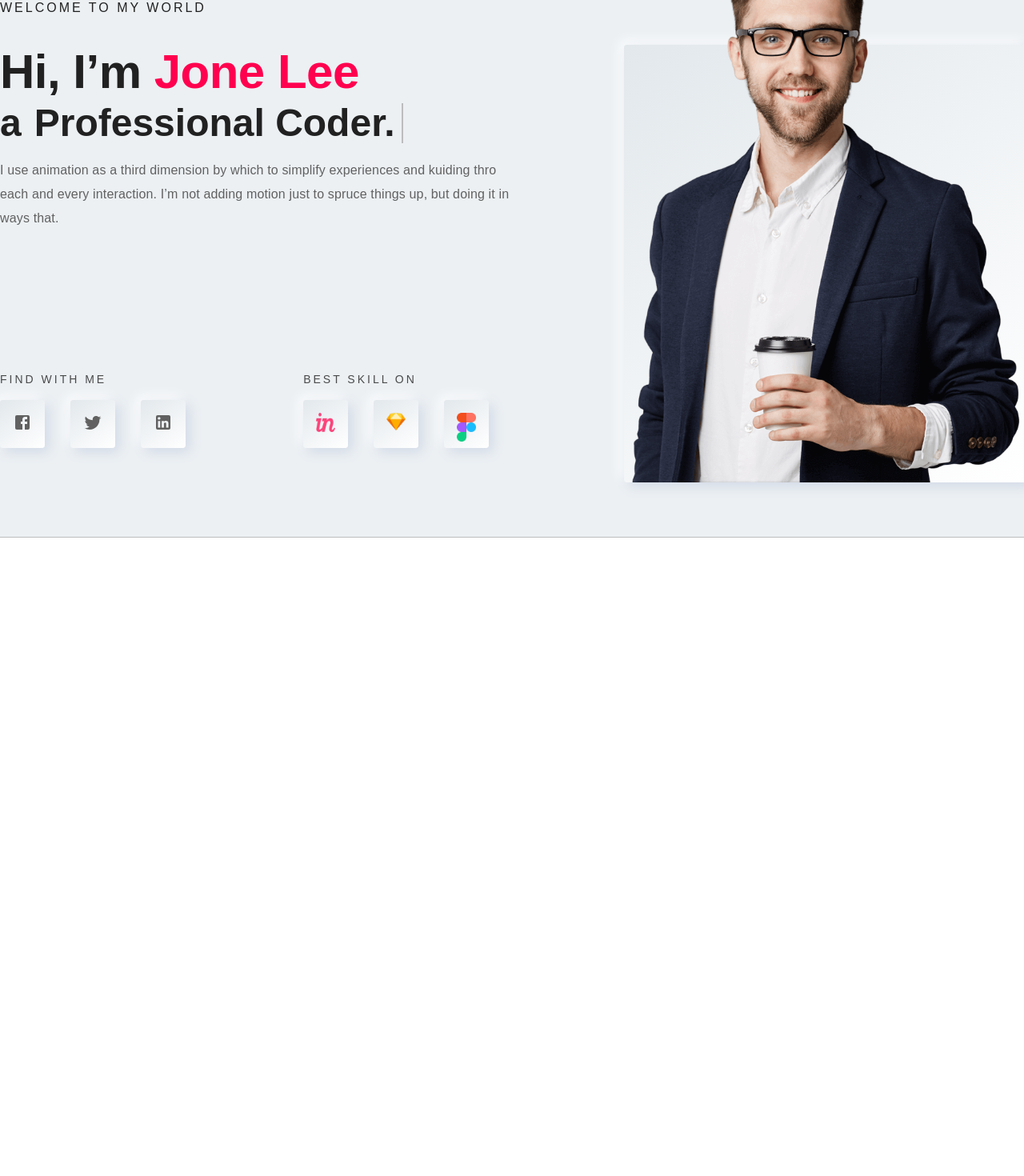
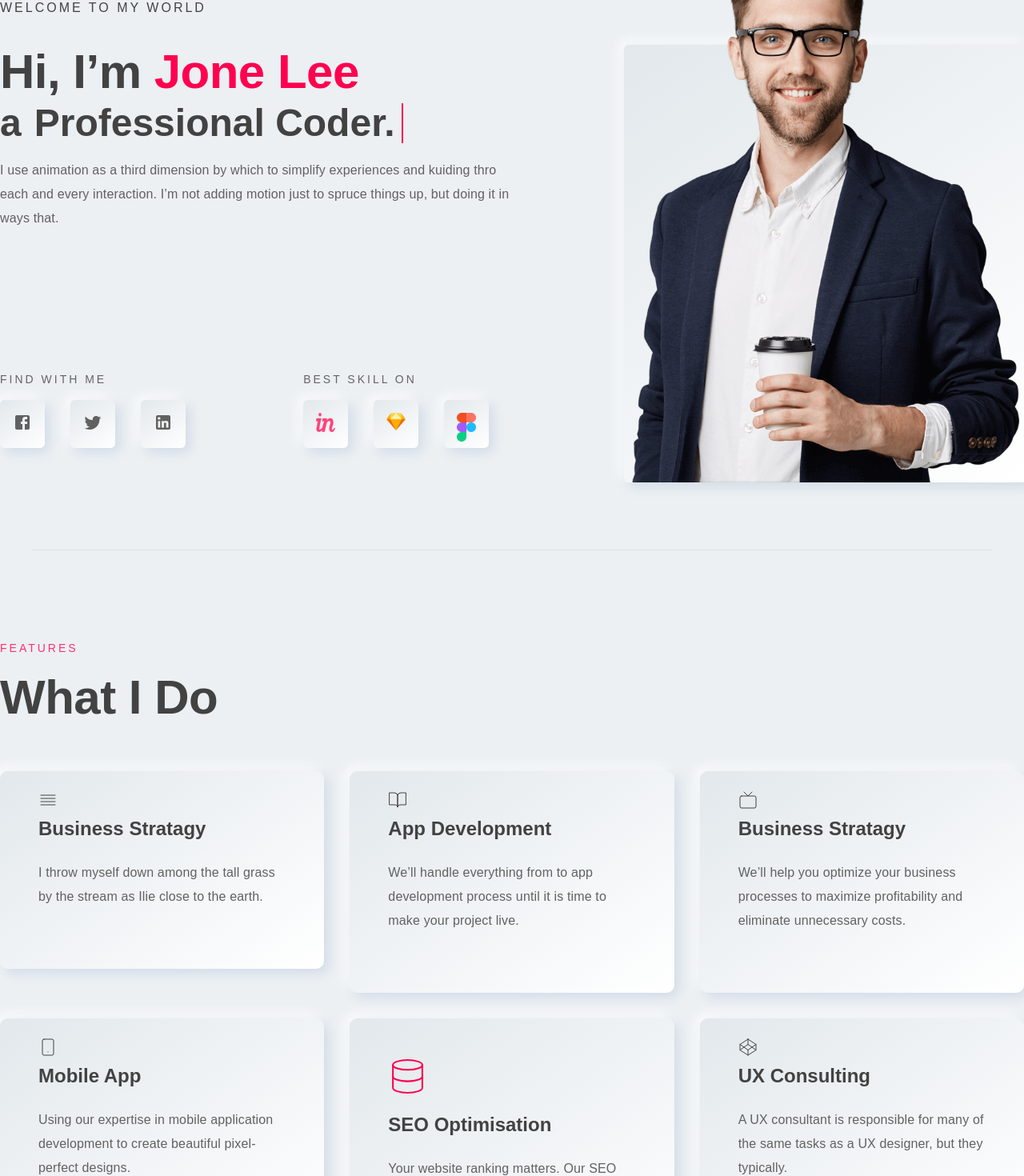
Before and after one commit to Morteza778899/personal, a Next.js app: page / in a window 1280 px wide. Shown: the part 220-1690 px from the top of the page at 80% size. Before the commit the page ends 932 px from the top, so only its background shows below. Built offline with nearby package versions, Linux system fonts and the light colour scheme; a web font is replaced by a local one.

Commit message:
Features section

```diff
--- /dev/null
+++ b/components/icon/myIcons.js
@@ -0,0 +1,55 @@
+import { createSvgIcon } from "@mui/material";
+
+export const LineIcon = createSvgIcon(
+  <svg xmlns="http://www.w3.org/2000/svg" width="24" height="24" viewBox="0 0 24 24" fill="none" stroke="currentColor" stroke-width="1" stroke-linecap="round" stroke-linejoin="round" class="feather feather-align-justify">
+    <line x1="21" y1="10" x2="3" y2="10"></line>
+    <line x1="21" y1="6" x2="3" y2="6"></line>
+    <line x1="21" y1="14" x2="3" y2="14"></line>
+    <line x1="21" y1="18" x2="3" y2="18"></line>
+  </svg>,
+  "Line"
+);
+
+export const BookIcon = createSvgIcon(
+  <svg xmlns="http://www.w3.org/2000/svg" width="24" height="24" viewBox="0 0 24 24" fill="none" stroke="currentColor" stroke-width="1" stroke-linecap="round" stroke-linejoin="round" class="feather feather-book-open">
+    <path d="M2 3h6a4 4 0 0 1 4 4v14a3 3 0 0 0-3-3H2z"></path>
+    <path d="M22 3h-6a4 4 0 0 0-4 4v14a3 3 0 0 1 3-3h7z"></path>
+  </svg>,
+  "Book"
+);
+
+export const TvIcon = createSvgIcon(
+  <svg xmlns="http://www.w3.org/2000/svg" width="24" height="24" viewBox="0 0 24 24" fill="none" stroke="currentColor" stroke-width="1" stroke-linecap="round" stroke-linejoin="round" class="feather feather-tv">
+    <rect x="2" y="7" width="20" height="15" rx="2" ry="2"></rect>
+    <polyline points="17 2 12 7 7 2"></polyline>
+  </svg>,
+  "Tv"
+);
+
+export const MobileIcon = createSvgIcon(
+  <svg xmlns="http://www.w3.org/2000/svg" width="24" height="24" viewBox="0 0 24 24" fill="none" stroke="currentColor" stroke-width="1" stroke-linecap="round" stroke-linejoin="round" class="feather feather-smartphone">
+    <rect x="5" y="2" width="14" height="20" rx="2" ry="2"></rect>
+    <line x1="12" y1="18" x2="12.01" y2="18"></line>
+  </svg>,
+  "Mobile"
+);
+
+export const RoundIcon = createSvgIcon(
+  <svg xmlns="http://www.w3.org/2000/svg" width="24" height="24" viewBox="0 0 24 24" fill="none" stroke="currentColor" stroke-width="1" stroke-linecap="round" stroke-linejoin="round">
+    <ellipse cx="12" cy="5" rx="9" ry="3"></ellipse>
+    <path d="M21 12c0 1.66-4 3-9 3s-9-1.34-9-3"></path>
+    <path d="M3 5v14c0 1.66 4 3 9 3s9-1.34 9-3V5"></path>
+  </svg>,
+  "Round"
+);
+
+export const BoxIcon = createSvgIcon(
+  <svg xmlns="http://www.w3.org/2000/svg" width="24" height="24" viewBox="0 0 24 24" fill="none" stroke="currentColor" stroke-width="1" stroke-linecap="round" stroke-linejoin="round" class="feather feather-codepen">
+    <polygon points="12 2 22 8.5 22 15.5 12 22 2 15.5 2 8.5 12 2"></polygon>
+    <line x1="12" y1="22" x2="12" y2="15.5"></line>
+    <polyline points="22 8.5 12 15.5 2 8.5"></polyline>
+    <polyline points="2 15.5 12 8.5 22 15.5"></polyline>
+    <line x1="12" y1="2" x2="12" y2="8.5"></line>
+  </svg>,
+  "Box"
+);
--- a/components/layout/theme.js
+++ b/components/layout/theme.js
@@ -6,9 +6,9 @@ export const getDesignTokens = (mode) => ({
     ...(mode === 'light'
       ? {
         // palette values for light mode
-        primary: amber,
-        secondary: { main: '#ff014f' },
-        divider: grey[400],
+        primary: { main: '#ff014f' },
+        // secondary: { main: '#ff014f' },
+        divider: grey[300],
         background: {
           default: '#ecf0f3',
           paper: 'linear-gradient(145deg, #e2e8ec, #ffffff)',
@@ -18,15 +18,15 @@ export const getDesignTokens = (mode) => ({
           default: '5px 5px 15px #D1D9E6, -5px -5px 15px #ffffff'
         },
         text: {
-          primary: grey[900],
+          primary: grey[800],
           secondary: grey[700],
         },
       }
       : {
         // palette values for dark mode
-        primary: deepOrange,
-        secondary: { main: '#ff014f' },
-        divider: grey[700],
+        primary: { main: '#ff014f' },
+        // secondary: { main: '#ff014f' },
+        divider: grey[800],
         background: {
           default: '#212428',
           paper: 'linear-gradient(145deg, #1e2024, #23272b)',
@@ -55,6 +55,14 @@ const theme = createTheme({
         })
       }
     },
+    MuiSvgIcon: {
+      styleOverrides: {
+        fontSizeLarge: {
+          width: '2em',
+          height: '2em',
+        }
+      }
+    }
   }
 })
 
@@ -76,6 +84,7 @@ export const defaultTheme = {
           position: 'relative',
           transition: 'all 0.45s',
           zIndex: 100,
+          borderRadius: '6px',
           "&:before": {
             borderRadius: "inherit",
             backgroundImage: theme.palette.background.paperHover,
@@ -99,6 +108,52 @@ export const defaultTheme = {
             transform: 'translateY(-4px)'
           }
         }),
+        elevation2: ({ ownerState, theme }) => ({
+          "& .hover-up,.hover-icon": {
+            transition: 'all .4s'
+          },
+          "&:hover": {
+            "&:before": {
+              opacity: 1
+            },
+            "& .hover-up": {
+              transform: 'translateY(-15px)'
+            },
+            "& .hover-icon": {
+              opacity: 1,
+            }
+          }
+        }),
+        elevation3: ({ ownerState, theme }) => ({
+          "& p,h5,.hover-up,.hover-icon,svg": {
+            transition: 'all .4s'
+          },
+          "&:hover": {
+            "&:before": {
+              opacity: 1
+            },
+            "& p,h5": {
+              color: theme.palette.background.default
+            },
+            "& svg:first-child": {
+              stroke: theme.palette.background.default
+            },
+            "& .hover-up": {
+              transform: 'translateY(-15px)'
+            },
+            "& .hover-icon": {
+              opacity: 1,
+            }
+          }
+        }),
+      }
+    },
+    MuiSvgIcon: {
+      styleOverrides: {
+        fontSizeLarge: {
+          width: '1.4em',
+          height: '1.4em',
+        }
       }
     },
     MuiStack: {
--- /dev/null
+++ b/components/routes/home/features/Features.tsx
@@ -0,0 +1,68 @@
+import { Box, Grid, Paper, Stack, Typography } from "@mui/material"
+import { BookIcon, BoxIcon, LineIcon, MobileIcon, RoundIcon, TvIcon } from '../../../icon/myIcons'
+import ArrowForwardIcon from '@mui/icons-material/ArrowForward';
+import { useContext } from "react";
+import { Context } from "../../../../pages/_app";
+
+const Features = () => {
+    const themeMode = useContext(Context).colorTheme
+    const data = [
+        {
+            icon: <LineIcon fontSize="large" color="primary" sx={{ mb: 1.5, mt: 3 }} />,
+            title: 'Business Stratagy',
+            body: 'I throw myself down among the tall grass by the stream as Ilie close to the earth.'
+        },
+        {
+            icon: <BookIcon fontSize="large" color="primary" sx={{ mb: 1.5, mt: 3 }} />,
+            title: 'App Development',
+            body: 'We’ll handle everything from to app development process until it is time to make your project live.'
+        },
+        {
+            icon: <TvIcon fontSize="large" color="primary" sx={{ mb: 1.5, mt: 3 }} />,
+            title: 'Business Stratagy',
+            body: 'We’ll help you optimize your business processes to maximize profitability and eliminate unnecessary costs.'
+        },
+        {
+            icon: <MobileIcon fontSize="large" color="primary" sx={{ mb: 1.5, mt: 3 }} />,
+            title: 'Mobile App',
+            body: 'Using our expertise in mobile application development to create beautiful pixel-perfect designs.'
+        },
+        {
+            icon: <RoundIcon fontSize="large" color="primary" sx={{ mb: 1.5, mt: 3 }} />,
+            title: 'SEO Optimisation',
+            body: 'Your website ranking matters. Our SEO services will help you get to the top of the ranks and stay there!'
+        },
+        {
+            icon: <BoxIcon fontSize="large" color="primary" sx={{ mb: 1.5, mt: 3 }} />,
+            title: 'UX Consulting',
+            body: 'A UX consultant is responsible for many of the same tasks as a UX designer, but they typically.'
+        },
+    ]
+    return (
+        <Box component='section' sx={{ maxWidth: 1300, mx: 'auto', my: 14 }}>
+            <Typography variant="body2" sx={{ letterSpacing: '3px', my: 2, color: 'primary.main' }}>FEATURES</Typography>
+            <Typography variant="h2" fontWeight={700}>What I Do</Typography>
+            <Grid container direction='row' spacing={4} sx={{ my: 3 }}>
+                {data.map((value, index) => (
+                    <Grid item key={index} xs={4}>
+                        <Paper elevation={themeMode === "dark" ? 2 : 3} sx={{ borderRadius: '10px', cursor: 'pointer' }}>
+                            <Stack sx={{ px: 6, py: 3 }} className='hover-up'>
+                                {value.icon}
+                                <Typography variant="h5" fontWeight={600} sx={{ my: 1 }}>{value.title}</Typography>
+                                <Typography variant="body1"
+                                    sx={{ lineHeight: '30px', color: 'text.secondary', my: 2, fontWeight: 500 }}>
+                                    {value.body}
+                                </Typography>
+                                <ArrowForwardIcon
+                                    sx={{ width: 35, height: 35, opacity: 0, fill: 'white' }}
+                                    className='hover-icon'
+                                />
+                            </Stack>
+                        </Paper>
+                    </Grid>
+                ))}
+            </Grid>
+        </Box>
+    )
+}
+export default Features
--- a/components/routes/home/main/TypingText.tsx
+++ b/components/routes/home/main/TypingText.tsx
@@ -49,7 +49,7 @@ const TypingText = () => {
             <Collapse in={open3} timeout={1000} orientation="horizontal">
                 <Typography variant="h3" sx={{ fontWeight: 700, whiteSpace: 'nowrap',px:1 }}>UI/UX Designer.</Typography>
             </Collapse>
-            <Box sx={{ width: 2, height: 50, bgcolor: theme.palette.divider }}></Box>
+            <Box sx={{ width: 2, height: 50, bgcolor: theme.palette.primary.main }}></Box>
         </Stack>
     )
 }
--- a/pages/index.tsx
+++ b/pages/index.tsx
@@ -1,6 +1,7 @@
 import { Box, Divider, Typography } from '@mui/material'
 import Head from 'next/head'
 import { useContext } from 'react';
+import Features from '../components/routes/home/features/Features';
 import Header from '../components/routes/home/header/Header'
 import Main from '../components/routes/home/main/Main';
 import { Context } from './_app';
@@ -16,8 +17,10 @@ export default function Home() {
       </Head>
       <Header />
       <main>
-        <Main/>
-        <Divider sx={{my:5}}/>
+        <Main />
+        <Divider sx={{ my: 7, maxWidth: 1200, mx: 'auto' }} />
+        <Features />
+        <Divider sx={{ my: 7, maxWidth: 1200, mx: 'auto' }} />
       </main>
     </Box>
   )
```
